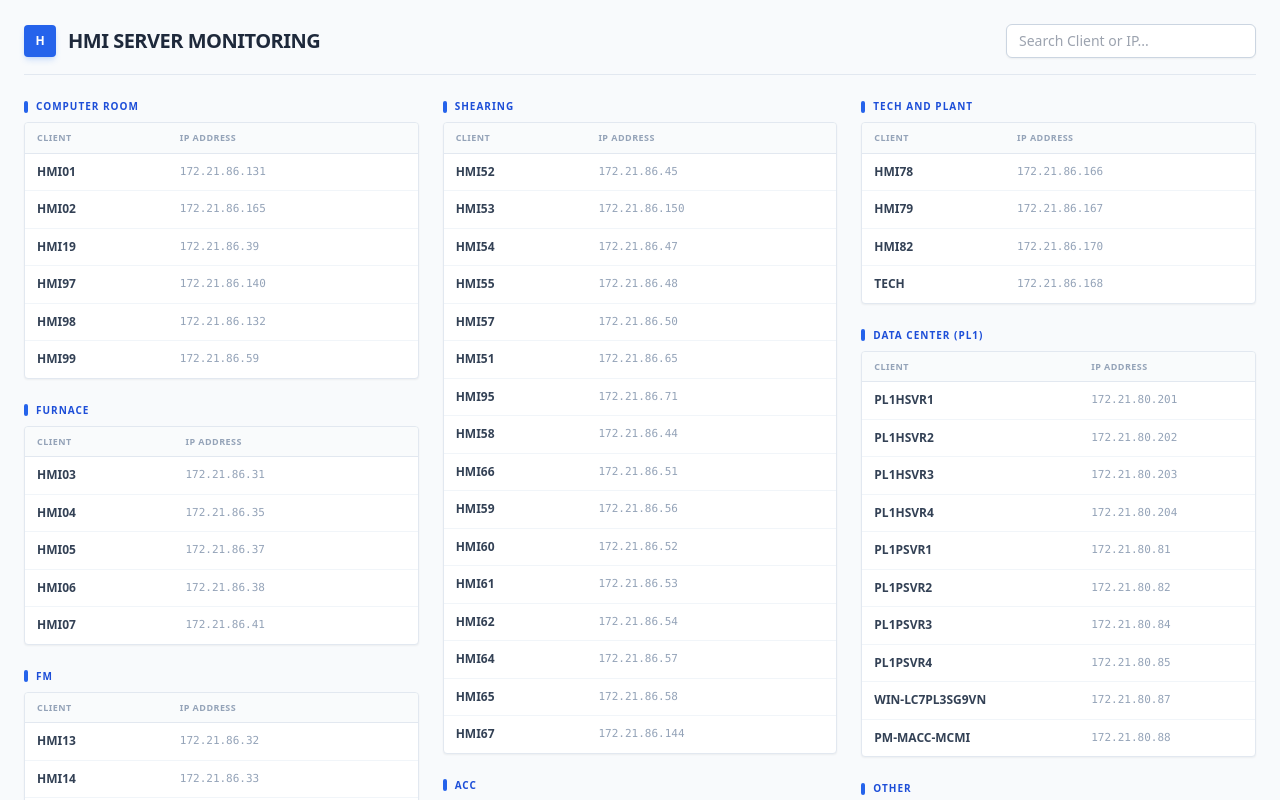
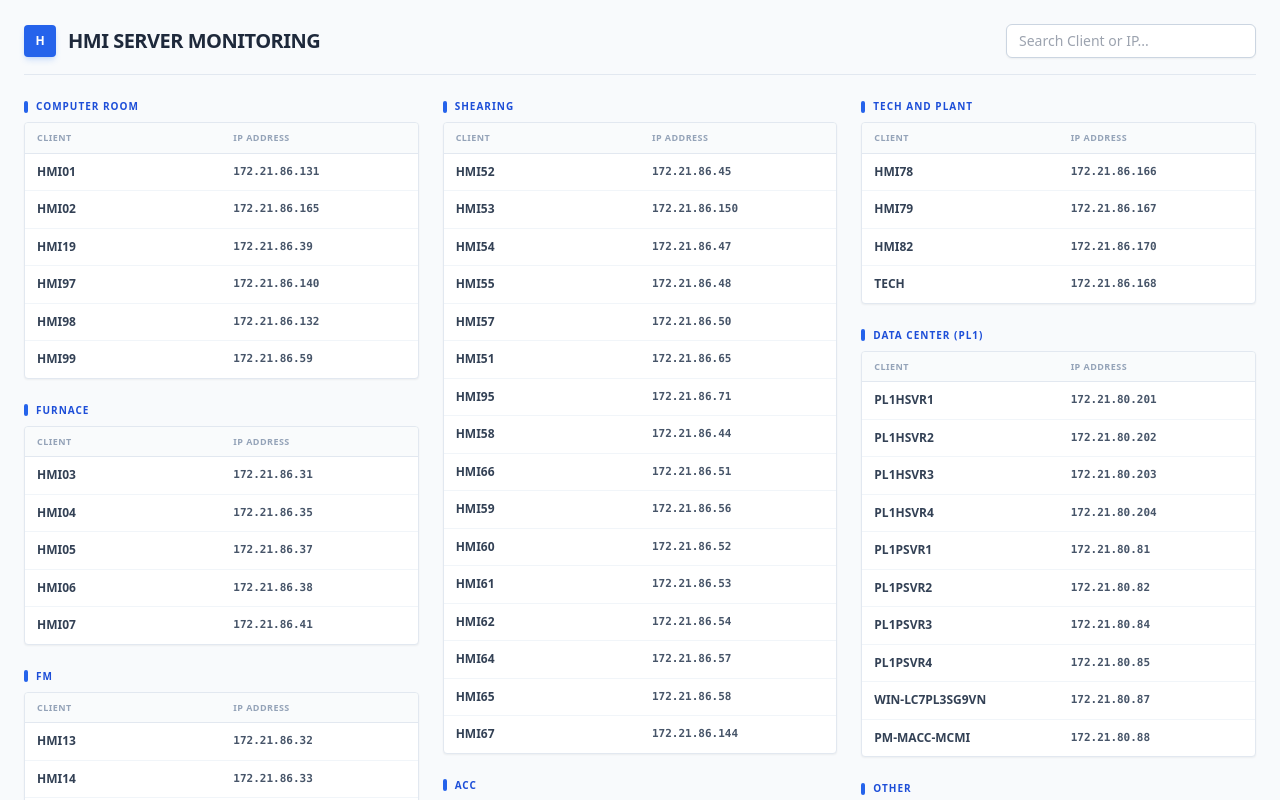
Before and after one commit to dutaposco/listserver, a React (Create React App) app: page / in a window 1280 px wide. Shown: the top 800 px of the page. Built offline with nearby package versions, Linux system fonts and the light colour scheme.

Commit message:
Adjust column widths and styles in table

```diff
--- a/src/App.js
+++ b/src/App.js
@@ -115,15 +115,15 @@ function App() {
                 <table className="w-full text-left border-collapse">
                   <thead>
                     <tr className="bg-slate-50/80 border-b border-slate-200">
-                      <th className="px-3 py-2 text-[9px] font-bold text-slate-400 uppercase tracking-wider">Client</th>
+                      <th className="w-1/2 px-3 py-2 text-[9px] font-bold text-slate-400 uppercase tracking-wider">Client</th>
                       <th className="px-3 py-2 text-[9px] font-bold text-slate-400 uppercase tracking-wider">IP Address</th>
                     </tr>
                   </thead>
                   <tbody className="divide-y divide-slate-100">
                     {filteredServers.filter(s => s.category === cat).map((server) => (
                       <tr key={server.id} className="hover:bg-slate-50 transition-colors">
-                        <td className="px-3 py-2.5 text-xs font-bold text-slate-700">{server.name}</td>
-                        <td className="px-3 py-2.5 font-mono text-[11px] text-slate-400">{server.ipAddress}</td>
+                        <td className="w-1/2 px-3 py-2.5 text-xs font-bold text-slate-700">{server.name}</td>
+                        <td className="px-3 py-2.5 font-mono text-[11px] font-bold text-slate-600">{server.ipAddress}</td>
                       </tr>
                     ))}
                   </tbody>
```
